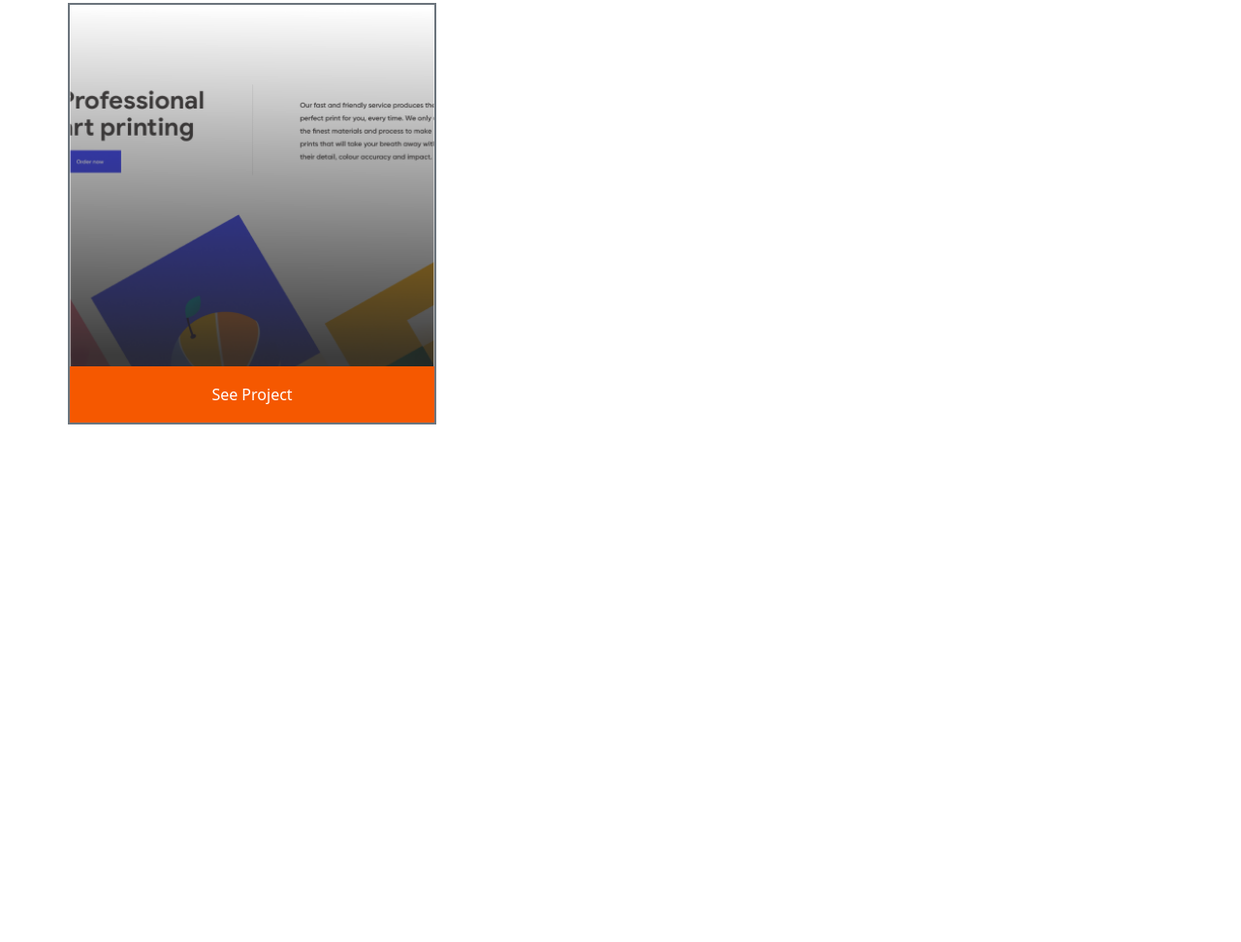
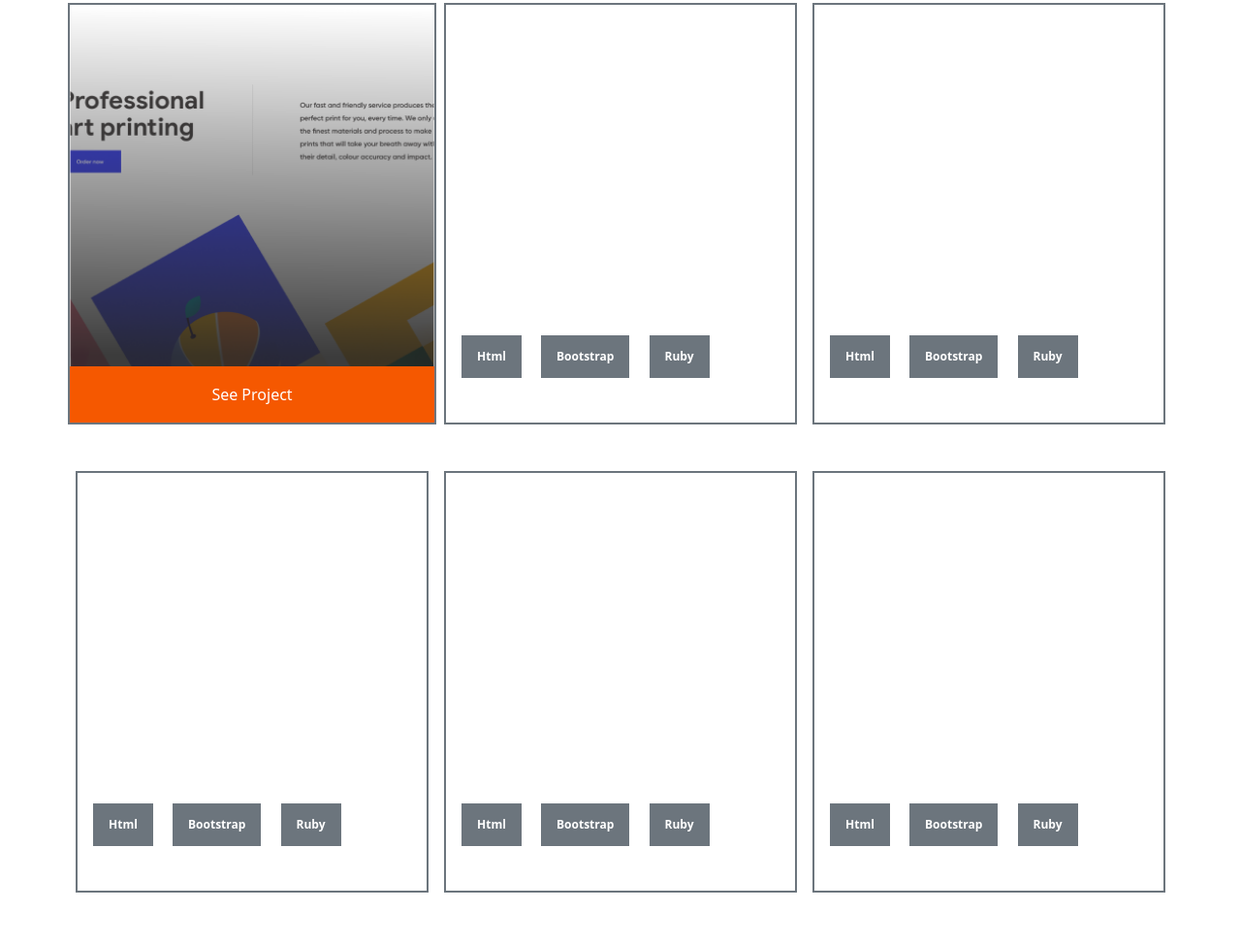
Before and after one commit to tafaramafemba/bootstrap-portfolio, a plain HTML site: page index.html in a window 1280 px wide. Shown: the part 1401-2373 px from the top of the page at 97% size. Before the commit the page ends 1935 px from the top, so only its background shows below. Drawn offline with nearby package versions, Linux system fonts and the light colour scheme.

Commit message:
design for project card

```diff
--- a/index.html
+++ b/index.html
@@ -101,11 +101,67 @@
           </div>
         </div>
       </div>
-      <div class="row my-5 gap-3 d-flex flex-nowrap">
+      <div class="row my-5">
         <div class="col-4 card project mb-5 px-0 border-2 border-secondary rounded-0">
           <img src="./assets/png/art printing.png" alt="" class="w-100 h-100">
           <button class="btn btn-orange w-100 text-white rounded-0 py-3 -mt-5">See Project</button>
         </div>
+        <div class="col-4 px-2">
+          <div class="project-card mb-5 px-2 pt-5 card project border-2 border-secondary rounded-0">
+            <h3 class="text-white fs-2 mt-5 pt-5 font-crete-round">Data Dashboard Healthcare</h3>
+            <p class="font-inter text-white ">A daily selection of privately personalized reads; no accounts or sign-ups required. has been the industry's standard</p>
+            <ul class="list-unstyled my-4 gap-3">
+              <li class="badge bg-secondary p-3 text-white rounded-0 mx-2">Html</li>
+              <li class="badge bg-secondary p-3 text-white rounded-0 mx-2">Bootstrap</li>
+              <li class="badge bg-secondary p-3 text-white rounded-0 mx-2">Ruby</li>
+            </ul>
+          </div>
+        </div>
+        <div class="col-4 px-2">
+          <div class="project-card mb-5 px-2 pt-5 card project border-2 border-secondary rounded-0">
+            <h3 class="text-white fs-2 mt-5 pt-5 font-crete-round">Data Dashboard Healthcare</h3>
+            <p class="font-inter text-white ">A daily selection of privately personalized reads; no accounts or sign-ups required. has been the industry's standard</p>
+            <ul class="list-unstyled my-4 gap-3">
+              <li class="badge bg-secondary p-3 text-white rounded-0 mx-2">Html</li>
+              <li class="badge bg-secondary p-3 text-white rounded-0 mx-2">Bootstrap</li>
+              <li class="badge bg-secondary p-3 text-white rounded-0 mx-2">Ruby</li>
+            </ul>
+          </div>
+        </div>
+        <div class="col-4 px-2">
+          <div class="project-card mb-5 px-2 pt-5 card project border-2 border-secondary rounded-0">
+            <h3 class="text-white fs-2 mt-5 pt-5 font-crete-round">Data Dashboard Healthcare</h3>
+            <p class="font-inter text-white ">A daily selection of privately personalized reads; no accounts or sign-ups required. has been the industry's standard</p>
+            <ul class="list-unstyled my-4 gap-3">
+              <li class="badge bg-secondary p-3 text-white rounded-0 mx-2">Html</li>
+              <li class="badge bg-secondary p-3 text-white rounded-0 mx-2">Bootstrap</li>
+              <li class="badge bg-secondary p-3 text-white rounded-0 mx-2">Ruby</li>
+            </ul>
+          </div>
+        </div>
+        <div class="col-4 px-2">
+          <div class="project-card mb-5 px-2 pt-5 card project border-2 border-secondary rounded-0">
+            <h3 class="text-white fs-2 mt-5 pt-5 font-crete-round">Data Dashboard Healthcare</h3>
+            <p class="font-inter text-white ">A daily selection of privately personalized reads; no accounts or sign-ups required. has been the industry's standard</p>
+            <ul class="list-unstyled my-4 gap-3">
+              <li class="badge bg-secondary p-3 text-white rounded-0 mx-2">Html</li>
+              <li class="badge bg-secondary p-3 text-white rounded-0 mx-2">Bootstrap</li>
+              <li class="badge bg-secondary p-3 text-white rounded-0 mx-2">Ruby</li>
+            </ul>
+          </div>
+        </div>
+        <div class="col-4 px-2">
+          <div class="project-card mb-5 px-2 pt-5 card project border-2 border-secondary rounded-0">
+            <h3 class="text-white fs-2 mt-5 pt-5 font-crete-round">Data Dashboard Healthcare</h3>
+            <p class="font-inter text-white ">A daily selection of privately personalized reads; no accounts or sign-ups required. has been the industry's standard</p>
+            <ul class="list-unstyled my-4 gap-3">
+              <li class="badge bg-secondary p-3 text-white rounded-0 mx-2">Html</li>
+              <li class="badge bg-secondary p-3 text-white rounded-0 mx-2">Bootstrap</li>
+              <li class="badge bg-secondary p-3 text-white rounded-0 mx-2">Ruby</li>
+            </ul>
+          </div>
+        </div>
+
       </div>
     </section>
 
```
